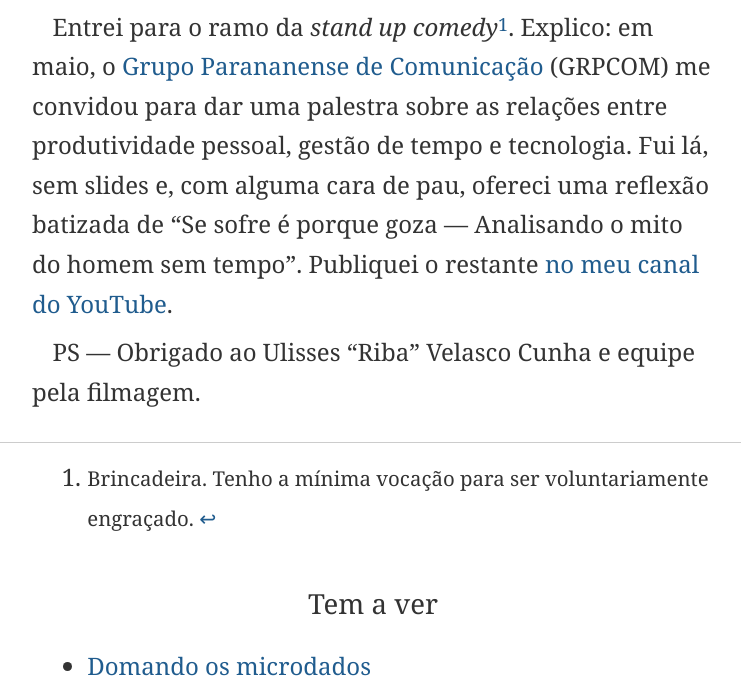
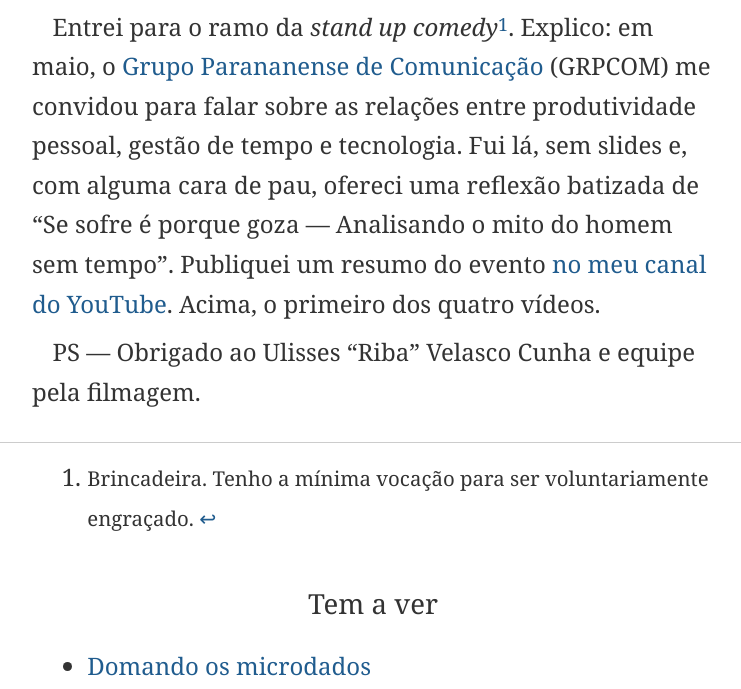
Before and after one commit to eduf/eduf.github.com, a Jekyll site: the page built from _posts/2013-06-05-o-mito-do-homem-sem-tempo.md, in a window 1280 px wide and 900 px high, scrolled down 523 px, cut to the strip 211-900 px from the top of the window. Shown: the whole strip, without its empty margins (267-1008 px from the left). Built offline with Jekyll 4.4.1, drawn with Linux system fonts in a browser that asks for light colours; nearby versions of some CDN libraries; comment, search, counter and statistics services are not loaded.

Commit message:
4 vídeos publicados no mito do homem sem tempo

```diff
--- a/_posts/2013-06-05-o-mito-do-homem-sem-tempo.md
+++ b/_posts/2013-06-05-o-mito-do-homem-sem-tempo.md
@@ -10,7 +10,7 @@ tags:
 
 <iframe width="560" height="315" src="http://www.youtube.com/embed/88-PnM89-d8" frameborder="0" allowfullscreen></iframe>
 
-Entrei para o ramo da *stand up comedy*[^1]. Explico: em maio, o [Grupo Parananense de Comunicação](http://www.grpcom.com.br/) (GRPCOM) me convidou para dar uma palestra sobre as relações entre produtividade pessoal, gestão de tempo e tecnologia. Fui lá, sem slides e, com alguma cara de pau, ofereci uma reflexão batizada de "Se sofre é porque goza — Analisando o mito do homem sem tempo". Publiquei o restante [no meu canal do YouTube](https://www.youtube.com/user/eduardofernandex).
+Entrei para o ramo da *stand up comedy*[^1]. Explico: em maio, o [Grupo Parananense de Comunicação](http://www.grpcom.com.br/) (GRPCOM) me convidou para falar sobre as relações entre produtividade pessoal, gestão de tempo e tecnologia. Fui lá, sem slides e, com alguma cara de pau, ofereci uma reflexão batizada de "Se sofre é porque goza — Analisando o mito do homem sem tempo". Publiquei um resumo do evento [no meu canal do YouTube](https://www.youtube.com/user/eduardofernandex). Acima, o primeiro dos quatro vídeos.
 
 PS — Obrigado ao Ulisses "Riba" Velasco Cunha e equipe pela filmagem.
 
```
